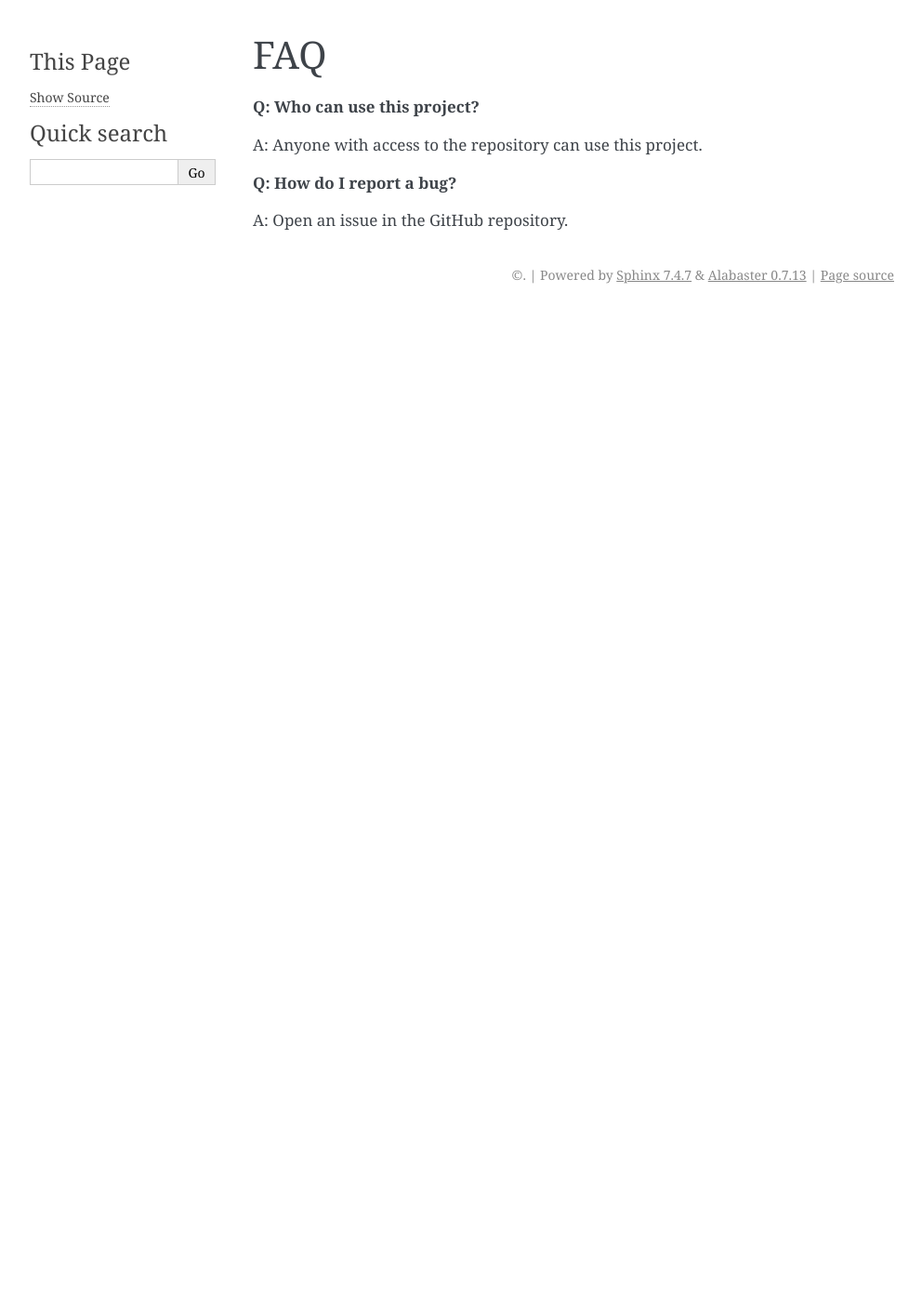
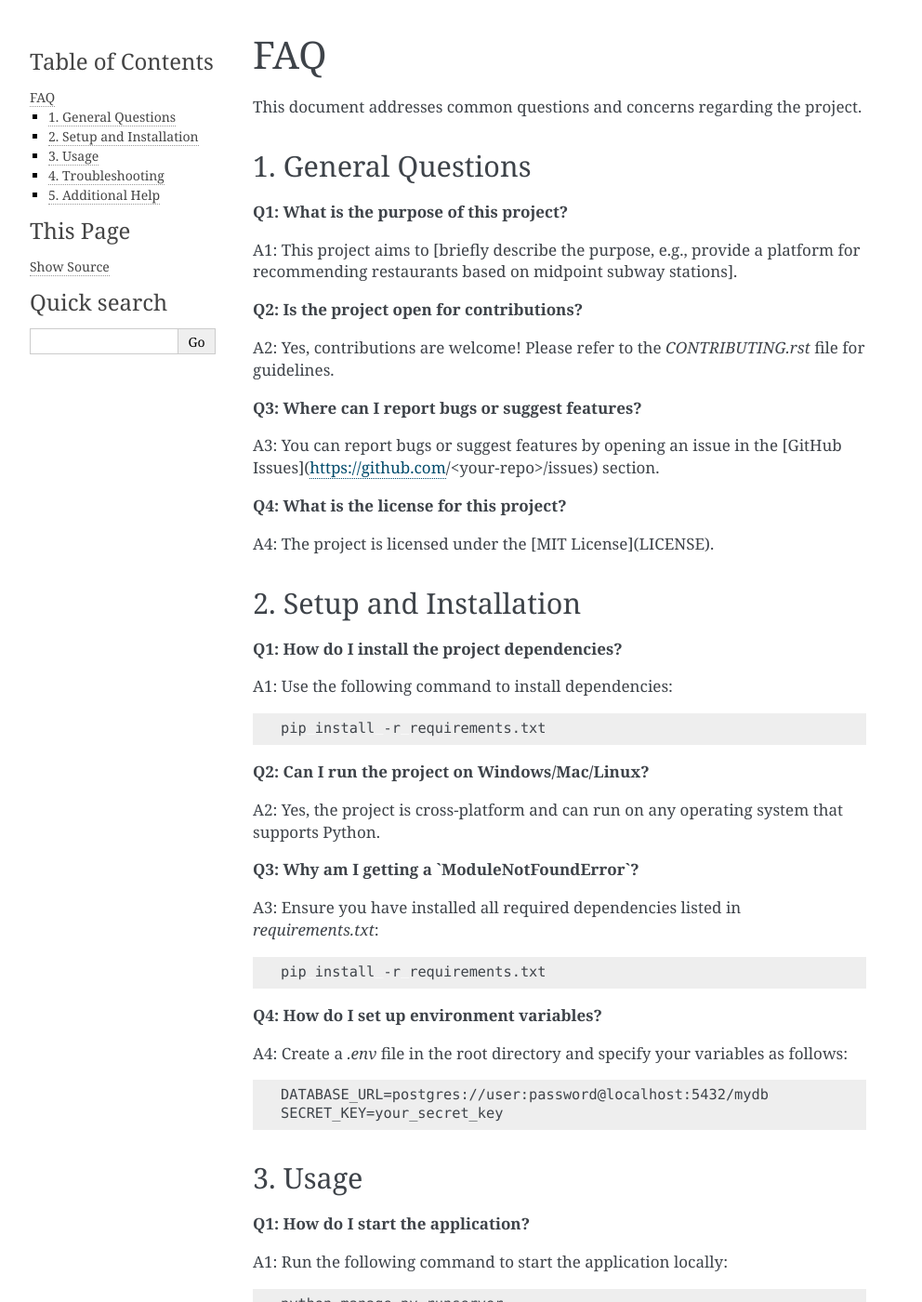
Before and after one commit to Jineeary/meetro, a Sphinx documentation site: the page built from docs/faq.rst, in a window 1280 px wide and 1400 px high. Shown: the whole window at 93% size, without its empty margins (148-1140 px from the left). Built offline with Sphinx 7.4.7, drawn with Linux system fonts in a browser that asks for light colours; pages that are not in the unit, such as notebooks, are missing from menus; some of the changed text lies outside the part shown.

Commit message:
Update faq.rst

```diff
--- a/docs/faq.rst
+++ b/docs/faq.rst
@@ -1,10 +1,133 @@
 FAQ
-===
+================================
 
-**Q: Who can use this project?**
+This document addresses common questions and concerns regarding the project.
 
-A: Anyone with access to the repository can use this project.
+1. General Questions
+--------------------
 
-**Q: How do I report a bug?**
+**Q1: What is the purpose of this project?**
 
-A: Open an issue in the GitHub repository.
+A1: This project aims to [briefly describe the purpose, e.g., provide a platform for recommending restaurants based on midpoint subway stations].
+
+**Q2: Is the project open for contributions?**
+
+A2: Yes, contributions are welcome! Please refer to the `CONTRIBUTING.rst` file for guidelines.
+
+**Q3: Where can I report bugs or suggest features?**
+
+A3: You can report bugs or suggest features by opening an issue in the [GitHub Issues](https://github.com/<your-repo>/issues) section.
+
+**Q4: What is the license for this project?**
+
+A4: The project is licensed under the [MIT License](LICENSE).
+
+2. Setup and Installation
+-------------------------
+
+**Q1: How do I install the project dependencies?**
+
+A1: Use the following command to install dependencies:
+
+.. code-block:: bash
+
+   pip install -r requirements.txt
+
+**Q2: Can I run the project on Windows/Mac/Linux?**
+
+A2: Yes, the project is cross-platform and can run on any operating system that supports Python.
+
+**Q3: Why am I getting a `ModuleNotFoundError`?**
+
+A3: Ensure you have installed all required dependencies listed in `requirements.txt`:
+
+.. code-block:: bash
+
+   pip install -r requirements.txt
+
+**Q4: How do I set up environment variables?**
+
+A4: Create a `.env` file in the root directory and specify your variables as follows:
+
+.. code-block:: text
+
+   DATABASE_URL=postgres://user:password@localhost:5432/mydb
+   SECRET_KEY=your_secret_key
+
+3. Usage
+--------
+
+**Q1: How do I start the application?**
+
+A1: Run the following command to start the application locally:
+
+.. code-block:: bash
+
+   python manage.py runserver
+
+**Q2: How can I access the application?**
+
+A2: By default, the application will be available at `http://127.0.0.1:8000`.
+
+**Q3: Why am I seeing a 404 error?**
+
+A3: Check if the URL endpoint you are trying to access exists. Verify that the server is running without errors.
+
+**Q4: How do I test the application?**
+
+A4: Use the following command to run tests:
+
+.. code-block:: bash
+
+   pytest
+
+4. Troubleshooting
+------------------
+
+**Q1: My changes are not being applied. What should I do?**
+
+A1: Ensure you have restarted the server after making changes:
+
+.. code-block:: bash
+
+   python manage.py runserver
+
+**Q2: How do I resolve dependency conflicts?**
+
+A2: Use a virtual environment to manage dependencies:
+
+.. code-block:: bash
+
+   python -m venv venv
+   source venv/bin/activate  # On Windows: venv\Scripts\activate
+
+**Q3: I get a permission denied error. What should I do?**
+
+A3: Check the file permissions for your project directory and ensure you have the necessary access rights. On Unix systems, use:
+
+.. code-block:: bash
+
+   chmod -R 755 <project-directory>
+
+**Q4: The application crashes on startup. How do I debug?**
+
+A4: Check the logs for error messages and ensure all configuration files (e.g., `.env`) are correctly set up.
+
+5. Additional Help
+------------------
+
+**Q1: Where can I find detailed documentation?**
+
+A1: Please refer to the `docs/` directory or visit [Project Documentation](https://<your-doc-url>).
+
+**Q2: Who can I contact for further questions?**
+
+A2: Feel free to reach out to the project maintainers by emailing `<maintainer-email>`.
+
+**Q3: How do I stay updated on the project's development?**
+
+A3: Watch the repository on GitHub to receive notifications about updates and new features.
+
+**Q4: Is there a community for discussions?**
+
+A4: Yes, join the [discussion forum](https://github.com/<your-repo>/discussions) to interact with other contributors and users.
```
